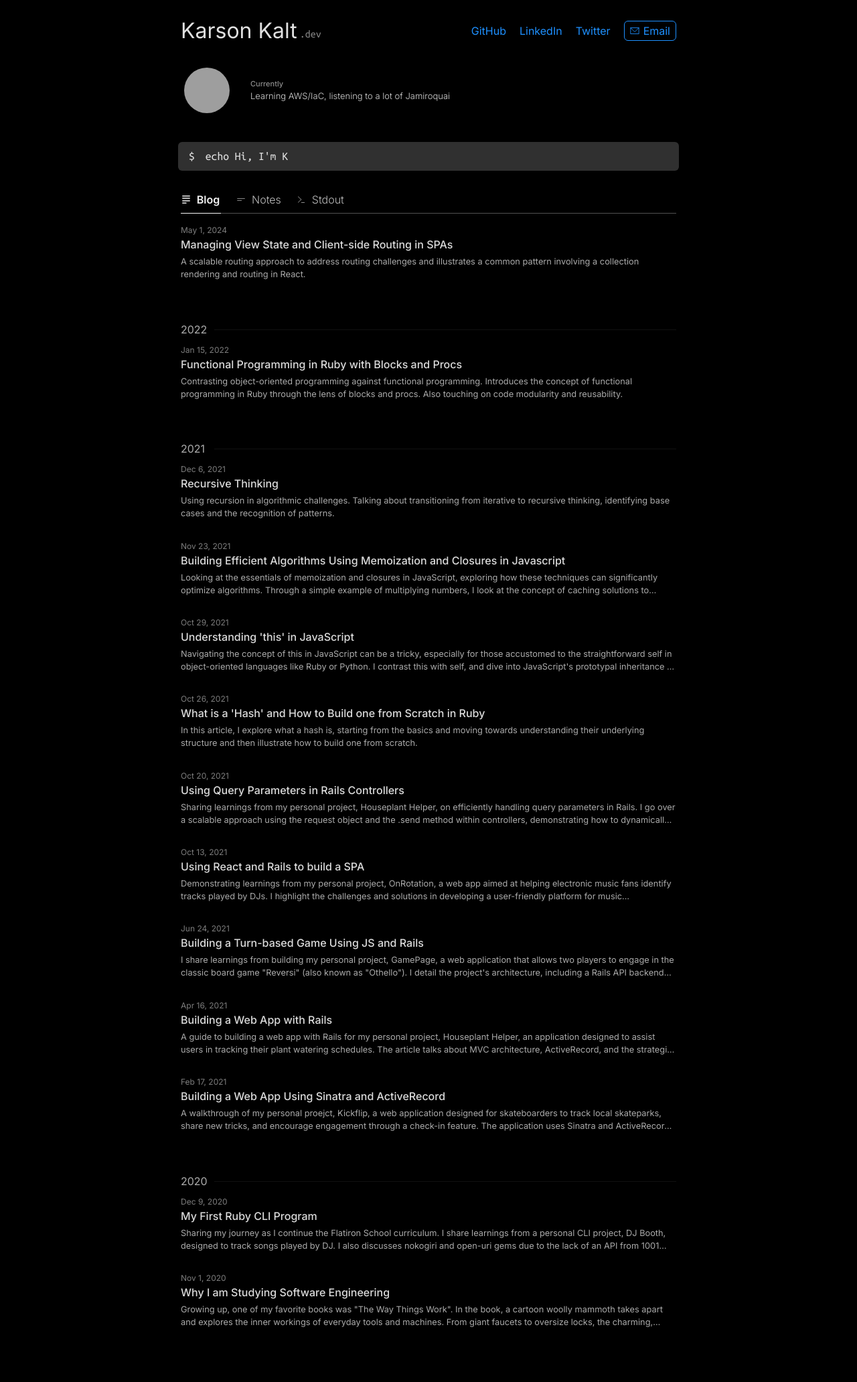
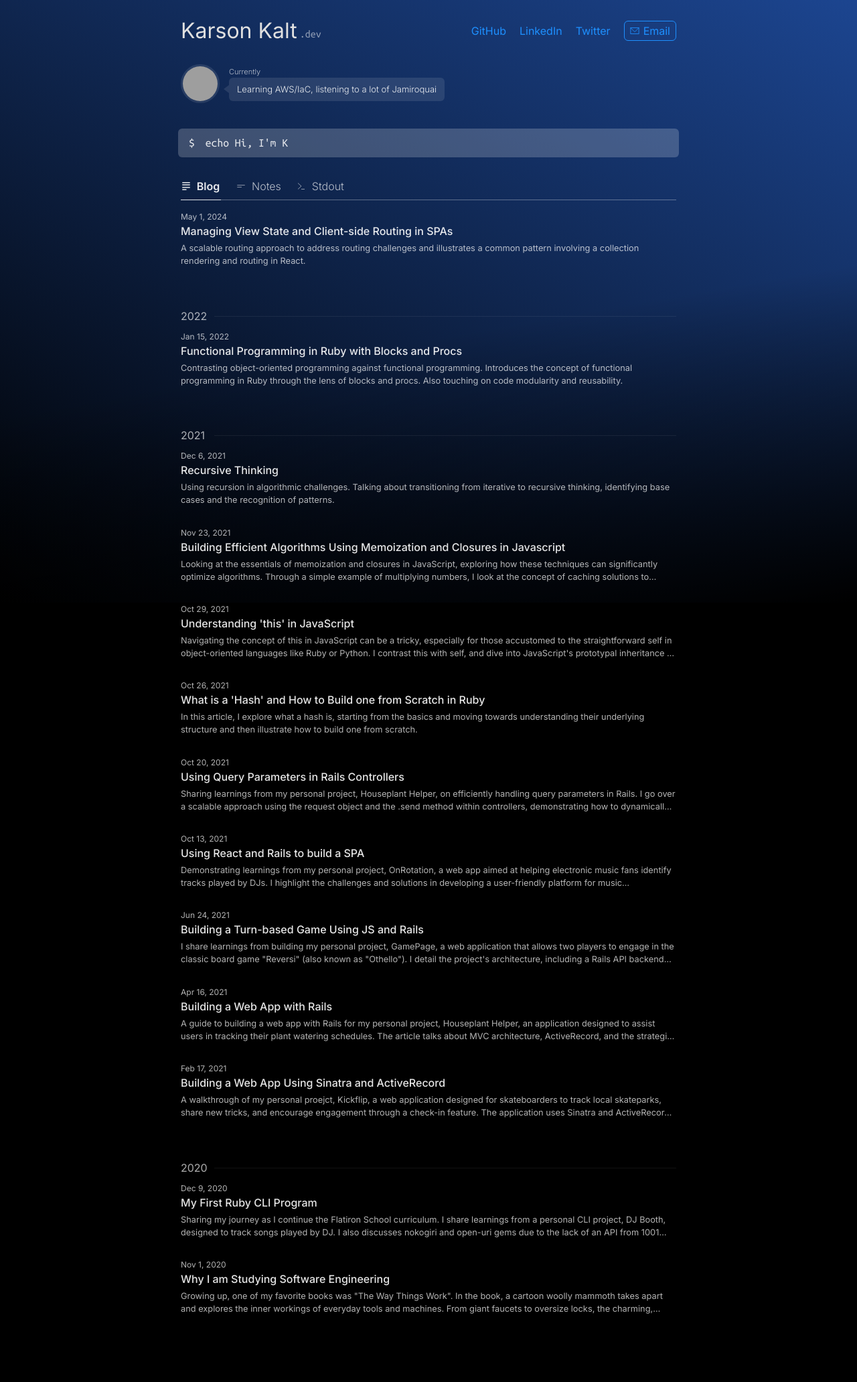
Before and after one commit to karsonkalt/karsonkalt.github.io, a Jekyll site: the page built from index.markdown, in a window 1280 px wide. Shown: the whole page at 67% size. Built offline with Jekyll 4.4.1, drawn with Linux system fonts in a browser that asks for light colours; grey boxes are pictures that could not be loaded.

Commit message:
use css variables

```diff
--- a/_sass/custom-styles.scss
+++ b/_sass/custom-styles.scss
@@ -1,3 +1,36 @@
+:root {
+  --black-100: #000000ff;
+  --black-90: #000000e6;
+  --black-80: #000000cc;
+  --black-70: #000000b3;
+  --black-60: #00000099;
+  --black-50: #00000080;
+  --black-40: #00000066;
+  --black-30: #0000004d;
+  --black-20: #00000033;
+  --black-10: #0000001a;
+
+  --white-100: #ffffffff;
+  --white-90: #ffffffe6;
+  --white-80: #ffffffcc;
+  --white-70: #ffffffb3;
+  --white-60: #ffffff99;
+  --white-50: #ffffff80;
+  --white-40: #ffffff66;
+  --white-30: #ffffff4d;
+  --white-20: #ffffff33;
+  --white-10: #ffffff1a;
+
+  --accent-color-default: #1c4590;
+  --accent-color: var(--accent-color-default); // configurable
+
+  // TODO make tokens consuming palette
+  --text-primary: var(--white-90);
+  --text--secondary: var(--white-70);
+
+  --border-radius: 6px;
+}
+
 .gravatar {
   display: flex;
   align-items: center;
@@ -8,34 +41,50 @@
 
 .gravatar-avatar {
   border-radius: 1000px;
-  border: 5px solid #0000007a;
-  height: 68px;
-  width: 68px;
+  border: 3px solid var(--white-10);
+  height: 52px;
+  width: 52px;
   flex-shrink: 0;
 }
 
 @keyframes fadeInFromLeft {
   0% {
     opacity: 0;
-    transform: translateX(-10px);
+    transform: translateX(-10px) scale(0.5);
+    transform-origin: bottom left;
   }
   100% {
     opacity: 1;
-    transform: translateX(0);
+    transform: translateX(0) scale(1);
+    transform-origin: bottom left;
   }
 }
 
 .gravatar-status {
+  display: flex;
+  flex-direction: column;
+  animation: fadeInFromLeft 750ms forwards cubic-bezier(0, 0, 0.21, 0.89);
+  animation-delay: 500ms;
+  opacity: 0;
+}
+
+.gravatar-status-meta {
+  font-size: 11px;
+  color: var(--text--secondary);
+}
+
+.gravatar-status-status {
   position: relative;
   flex-shrink: 1;
   font-family: "Inter";
-  background-color: #0000007a;
-  border-radius: 6px;
+  background-color: var(--white-10);
+  border-radius: var(--border-radius);
   padding: 8px 12px;
-  opacity: 0;
-  animation: fadeInFromLeft 750ms forwards cubic-bezier(0, 0, 0.21, 0.89);
+  font-size: 13px;
+  text-overflow: ellipsis;
+  color: var(--text-primary);
   &:after {
-    --tip-height: 26px;
+    --tip-height: 12px;
     --tip-width: 8px;
     content: "";
     position: absolute;
@@ -46,18 +95,7 @@
     height: 0;
     border-top: calc(var(--tip-height) / 2) solid transparent;
     border-bottom: calc(var(--tip-height) / 2) solid transparent;
-    border-right: var(--tip-width) solid #0000007a;
-  }
-  & .gravatar-status-meta {
-    font-weight: 500;
-    font-size: 11px;
-    color: #fcfcfc8f;
-  }
-  & .gravatar-status-status {
-    font-size: 13px;
-    overflow: hidden;
-    text-overflow: ellipsis;
-    color: #ffffffd7;
+    border-right: var(--tip-width) solid var(--white-10);
   }
 }
 
@@ -69,7 +107,7 @@
 .email {
   padding: 2px 8px;
   margin: -2px 0px;
-  border-radius: 6px;
+  border-radius: var(--border-radius);
   border: 1px solid #1e90ff;
   transition: transform 100ms, color 100ms, border 100ms;
   display: flex;
@@ -109,30 +147,30 @@
   padding: 8px 16px 8px 16px;
   margin: -8px -4px;
   margin-bottom: 10px;
-  border-radius: 6px;
+  border-radius: var(--border-radius);
   caret-color: transparent;
   border-bottom: 1px solid transparent;
   font-size: 1.1em;
-  background-color: #ffffff30;
+  background-color: var(--white-20);
   transition: transform 100ms;
 
   &:hover {
-    background-color: #ffffff35;
+    background-color: var(--white-30);
     transform: scale(1.02);
   }
 
   &:focus-within {
     border-bottom-left-radius: 0;
     border-bottom-right-radius: 0;
-    background-color: #ffffff40;
-    border-bottom: 1px solid #ffffff60;
+    background-color: var(--white-20);
+    border-bottom: 1px solid var(--white-50);
 
     & .cursor {
       display: inline;
     }
 
     & .input-mirror {
-      color: #ffffff;
+      color: var(--text-primary);
     }
   }
 
@@ -152,7 +190,7 @@
 .system-prompt {
   margin-right: 16px;
   user-select: none;
-  color: #ffffffdd;
+  color: #ffffffdd; // TODO
 }
 
 .input-container {
@@ -221,7 +259,7 @@
     flex-direction: column;
     border-bottom-left-radius: 0;
     border-bottom-right-radius: 0;
-    border-radius: 6px;
+    border-radius: var(--border-radius);
 
     & .stdout-command {
       color: #ffffff7d;
@@ -343,14 +381,15 @@
   gap: 10px;
   align-items: center;
   transform: translateY(1px);
-  color: #ffffffbd;
+  color: var(--text--secondary);
   min-width: 60px;
   display: flex;
   justify-content: center;
+  user-select: none;
 
   &:hover {
     color: #ffffffed;
-    border-color: #ffffff75;
+    border-color: var(--white-50);
     font-weight: 400;
 
     & svg {
@@ -359,19 +398,17 @@
   }
 
   &[hidden] {
-    display: none; /* Show tabs that are not hidden */
+    display: none;
   }
 
   &:not([hidden]) {
-    display: flex; /* Show tabs that are not hidden */
+    display: flex;
   }
 
   &[aria-selected="true"] {
     font-weight: 600;
-    // text-decoration: underline;
-    // background-color: #e8e8e837;
-    color: #fffffff2;
-    border-color: #fffffff2;
+    color: var(--text-primary);
+    border-color: var(--white-80);
 
     & svg {
       stroke-width: 3px;
@@ -452,7 +489,7 @@
 .post-meta {
   font-size: 0.75em;
   font-weight: 400;
-  color: #ffffff7d;
+  color: var(--text--secondary);
   width: 100px;
   flex-shrink: 0;
   @media (max-width: 800px) {
@@ -475,7 +512,7 @@
   -webkit-box-orient: vertical;
   overflow: hidden;
   font-size: 0.8em;
-  color: #fafafaad;
+  color: var(--text--secondary);
   font-weight: 400;
   -webkit-line-clamp: 2;
   text-overflow: ellipsis;
@@ -486,7 +523,7 @@
   align-items: center;
   display: flex;
   gap: 4px;
-  color: #ffffff7d;
+  color: var(--text--secondary);
   & * {
     border-radius: 0;
   }
@@ -495,14 +532,14 @@
 .link-item {
   padding-left: 0;
   width: 100%;
-  color: #ffffffdb !important;
+  color: var(--text-primary) !important;
   font-size: $small-font-size;
   display: flex;
   justify-content: space-between;
   position: relative;
   padding: 8px;
   margin: -8px;
-  border-radius: 6px;
+  border-radius: var(--border-radius);
 
   & .link-item-left {
     gap: 0px;
@@ -515,7 +552,7 @@
   &:hover {
     color: #ffffff !important;
     text-decoration: none;
-    background-color: #ffffff17;
+    background-color: var(--white-10);
   }
 
   &::after {
@@ -534,7 +571,6 @@
   }
 }
 
-// POST
 article {
   max-width: 800px;
 }
@@ -545,21 +581,25 @@
   overflow-y: scroll;
   overflow-x: hidden;
   min-height: 100vh;
+  &:before {
+    content: "";
+    position: absolute;
+    top: 0;
+    left: 0;
+    right: 0;
+    height: 100vh; // Limit the gradient to the top 100vh
+    background: linear-gradient(170deg, rgba(0, 0, 0, 0) 55%, rgb(0, 0, 0) 100%),
+      linear-gradient(30deg, rgb(0, 0, 0) 0%, var(--accent-color) 100%);
+    z-index: -100;
+  }
 }
 
 img {
-  border-radius: 6px;
-
-  // @media (max-width: $on-large) {
-  //   margin-left: -8px;
-  //   margin-right: -8px;
-  //   border-radius: 0;
-  // }
+  border-radius: var(--border-radius);
 }
 
 .copy-button {
   all: unset;
-  // top right of parent
   position: absolute;
   top: 8px;
   right: 8px;
@@ -567,7 +607,7 @@
   background-color: #363636;
   color: #e8e8e8;
   display: flex;
-  border-radius: 6px;
+  border-radius: var(--border-radius);
   &:hover {
     background-color: #4a4a4a;
   }
@@ -575,12 +615,13 @@
     border-radius: 0;
   }
 }
+
 .ripple-container {
   position: relative;
   overflow: hidden;
 
   & .ripple {
-    background: rgba(255, 255, 255, 0.6);
+    background: var(--accent-color);
     position: absolute;
     top: 50%;
     left: 50%;
@@ -661,18 +702,17 @@
   }
 }
 
-/* Style for the ovals */
 .oval {
   position: absolute;
   padding: 8px 16px;
-  background-color: rgba(0, 68, 254, 0.902);
-  border-radius: 100px; /* Creates the searcher oval or message bubble shape */
+  background-color: var(--accent-color);
+  border-radius: 100px;
   display: flex;
   justify-content: center;
   align-items: center;
   color: white;
   font-size: 12px;
   animation: echo 2s ease-out;
-  max-width: calc(100vw - 100px); /* Ensure it doesn't overflow the viewport */
-  max-height: calc(100vh - 100px); /* Ensure it doesn't overflow the viewport */
+  max-width: calc(100vw - 100px);
+  max-height: calc(100vh - 100px);
 }
```
